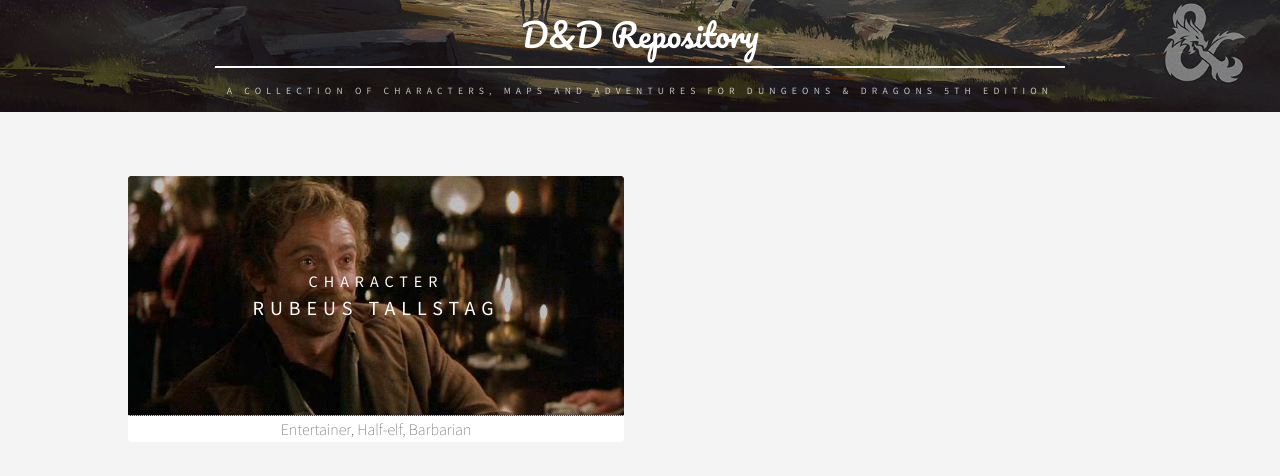
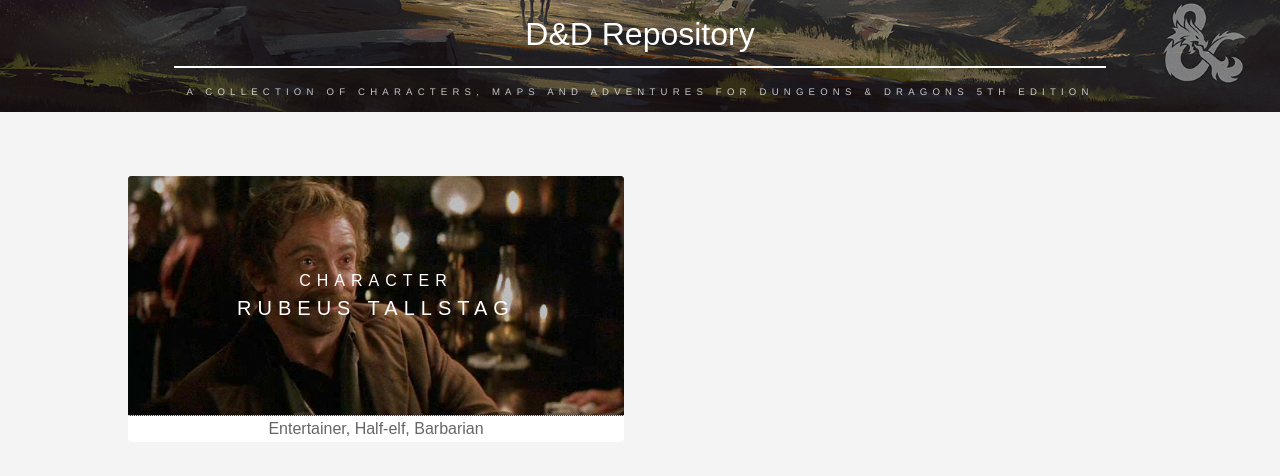
Before and after one commit to tjheslin1/dndrepository, a Jekyll site: the page built from characters.html, in a window 1280 px wide. Shown: the top 476 px of the page. Built offline with Jekyll 4.4.1, drawn with Linux system fonts in a browser that asks for light colours.

Commit message:
Changing font to Copperplate and reversing post order

```diff
--- a/characters.html
+++ b/characters.html
@@ -10,7 +10,7 @@
       <div class="wrapper">
           <section class="main items">
 
-    {% for post in site.posts %}
+    {% for post in site.posts reversed %}
         {% if post.category == "character" %}
 
                 <article class="item">
--- a/css/main.css
+++ b/css/main.css
@@ -1,6 +1,4 @@
 @import url(font-awesome.min.css);
-@import url("https://fonts.googleapis.com/css?family=Pacifico|Source+Sans+Pro:200,400");
-
 
 	html, body, div, span, applet, object, iframe, h1, h2, h3, h4, h5, h6, p, blockquote, pre, a, abbr, acronym, address, big, cite, code, del, dfn, em, img, ins, kbd, q, s, samp, small, strike, strong, sub, sup, tt, var, b, u, i, center, dl, dt, dd, ol, ul, li, fieldset, form, label, legend, table, caption, tbody, tfoot, thead, tr, th, td, article, aside, canvas, details, embed, figure, figcaption, footer, header, hgroup, menu, nav, output, ruby, section, summary, time, mark, audio, video {
 		margin: 0;
@@ -1064,6 +1062,7 @@
 		background-color: #ffffff;
 		border-radius: 4px;
 		text-align: center;
+		font-family: "Copperplate", sans-serif;
 	}
 
         .item p {
@@ -1541,6 +1540,7 @@
 		text-align: center;
 		position: relative;
 		cursor: default;
+		font-family: "Copperplate", sans-serif;
 	}
 
 		#header input, #header select, #header textarea {
@@ -1619,7 +1619,7 @@
 				padding: 0 0.5em 0.25em 0.5em;
 				border-bottom: solid 2px #ffffff;
 				font-weight: 200;
-				font-family: "Pacifico", cursive;
+				font-family: "Copperplate", sans-serif;
 				text-transform: none;
 				letter-spacing: 0;
 			}
@@ -1787,7 +1787,7 @@
 				padding: 0 0.5em 0.25em 0.5em;
 				border-bottom: solid 2px #ffffff;
 				font-weight: 200;
-				font-family: "Pacifico", cursive;
+				font-family: "Copperplate", sans-serif;
 				text-transform: none;
 				letter-spacing: 0;
 			}
--- a/maps.html
+++ b/maps.html
@@ -10,7 +10,7 @@
       <div class="wrapper">
           <section class="main items">
 
-    {% for post in site.posts %}
+    {% for post in site.posts reversed %}
         {% if post.category == "maps" %}
 
                 <article class="item">
```
